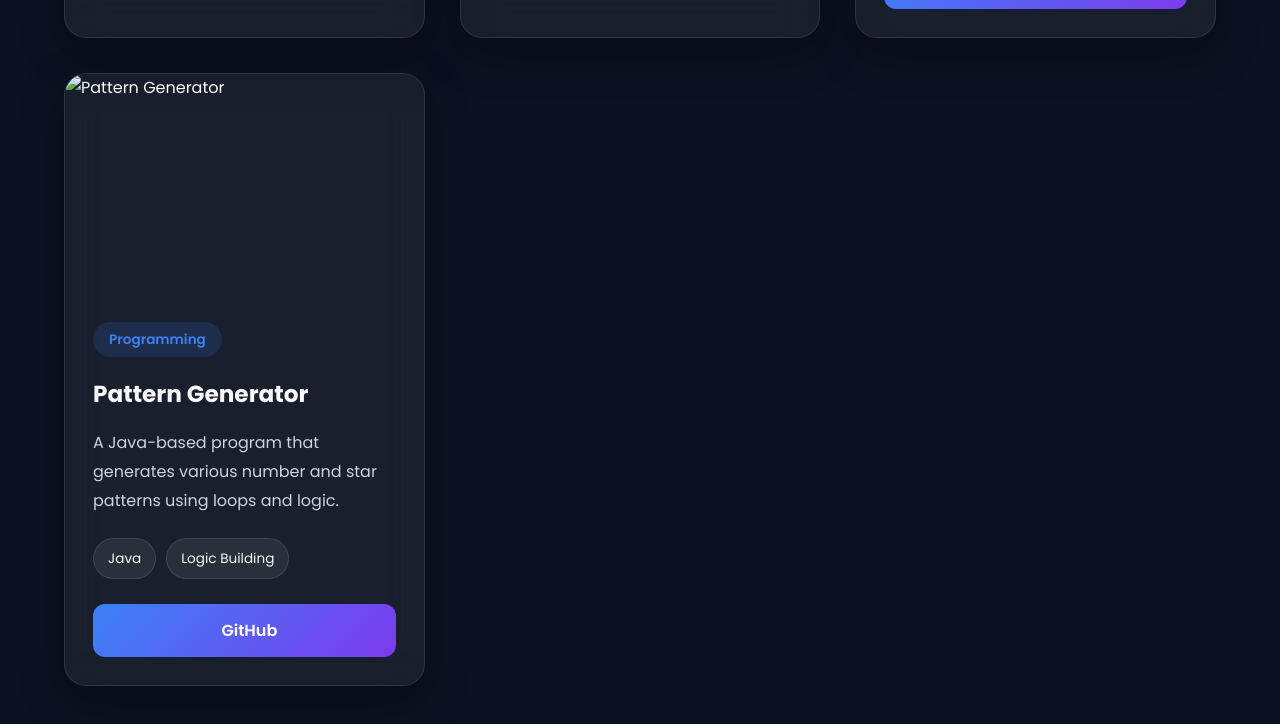
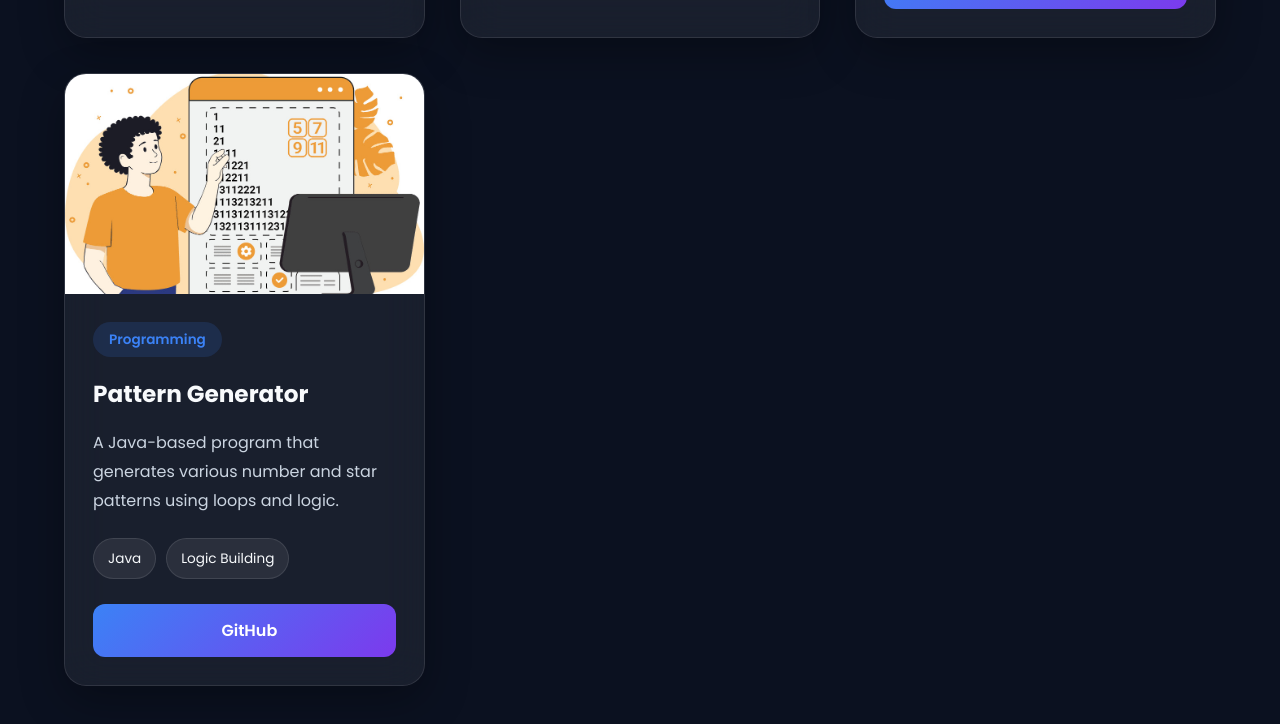
Before and after one commit to fathilahamed2006-cmd/FATHIL-AHAMED-PORTFOLIO-, a plain HTML site: page index.html in a window 1280 px wide. Shown: the part 3978-4702 px from the top of the page. Drawn offline with Linux system fonts and the light colour scheme; some icons are missing.

Commit message:
Update index.html

```diff
--- a/index.html
+++ b/index.html
@@ -842,7 +842,7 @@
 
                 <div class="project-image">
 
-                    <img src="assets/projects/project4.jpg"
+                    <img src="project4.jpg"
                         alt="Pattern Generator">
 
                 </div>
```
